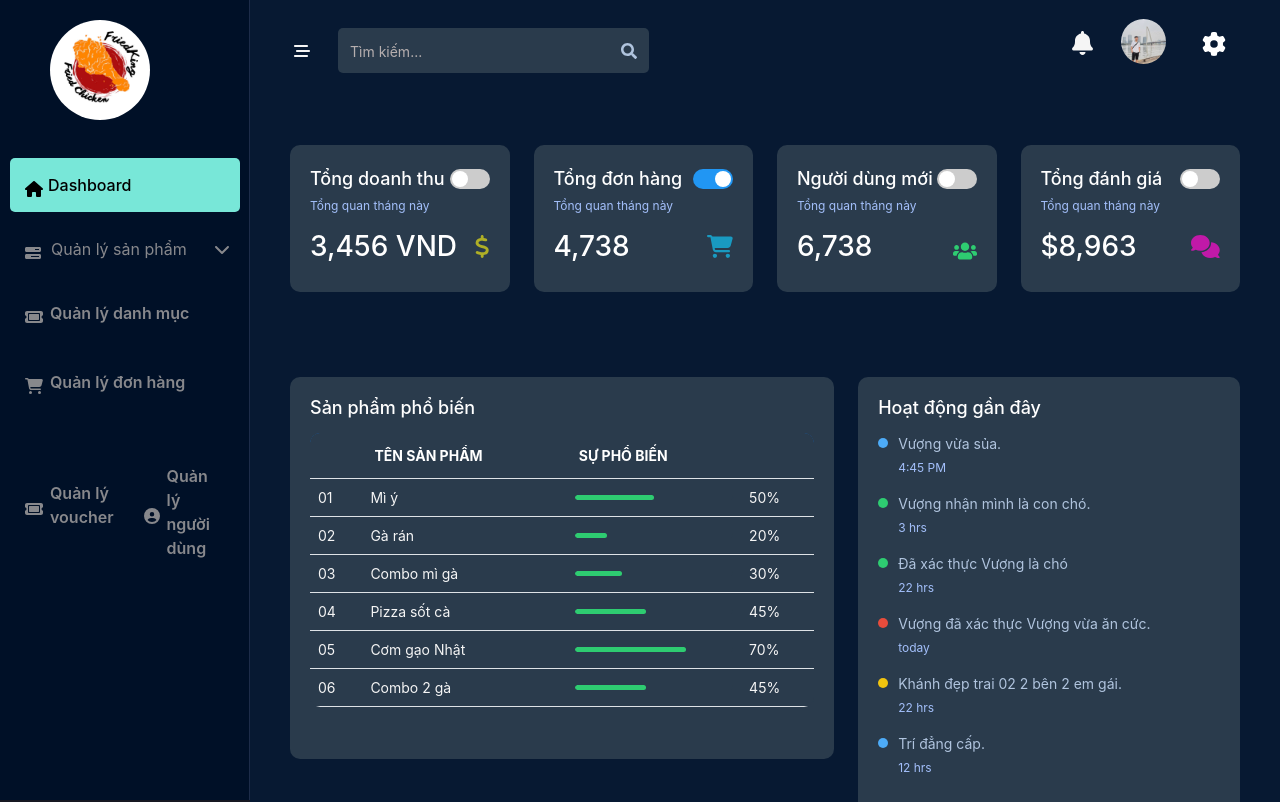
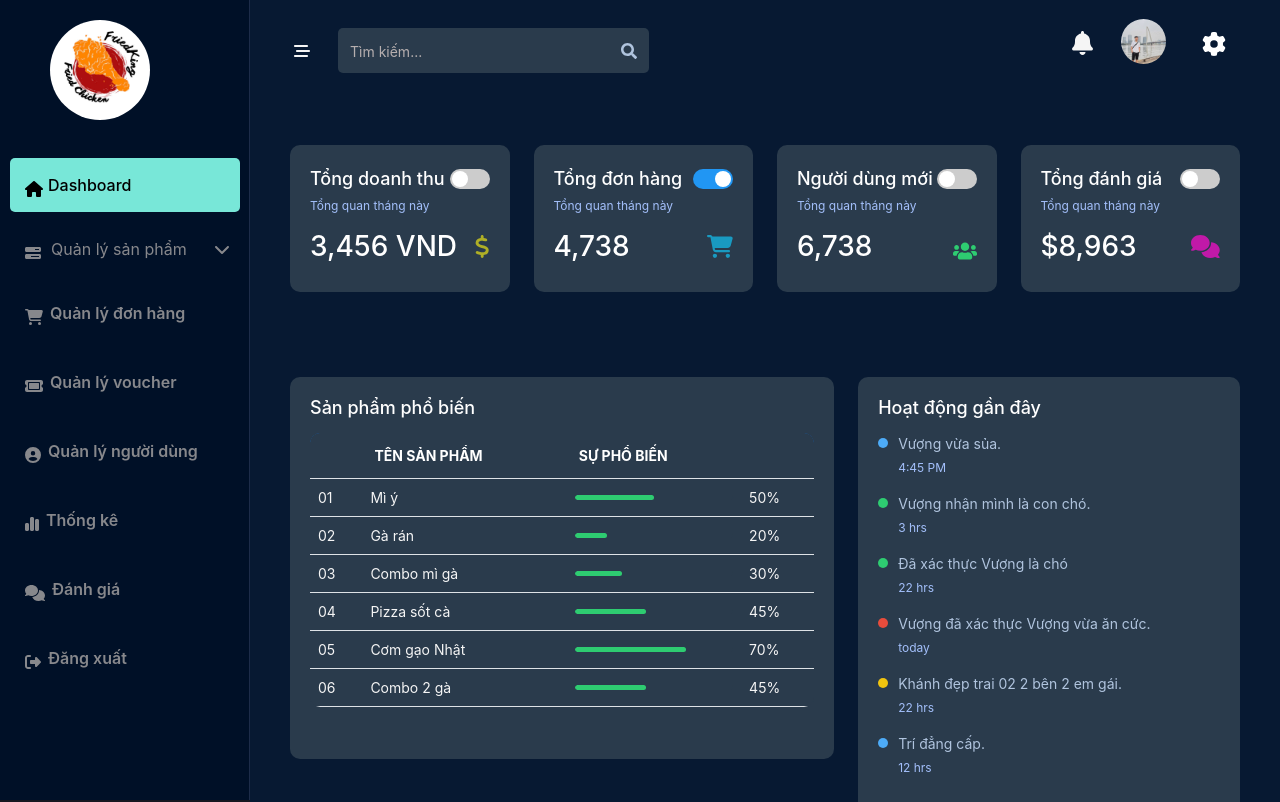
Before and after one commit to khanhhihi1/Fast-food, a Next.js app in the folder Font-end/my-app/: page /admin in a window 1280 px wide. Shown: the top 802 px of the page. Built offline with nearby package versions, Linux system fonts and the light colour scheme.

Commit message:
đã update component sidebar

```diff
--- /dev/null
+++ b/Font-end/my-app/app/admin/component/adminNavbar.tsx
@@ -0,0 +1 @@
+"use client";
--- /dev/null
+++ b/Font-end/my-app/app/admin/component/adminSideBar.tsx
@@ -0,0 +1,141 @@
+'use client';
+import React, { useState } from 'react';
+import { FontAwesomeIcon } from '@fortawesome/react-fontawesome';
+import {
+    faHouse, faBarsProgress, faCartShopping, faTicket, faCircleUser,
+    faChartSimple, faComments,
+    faChevronUp,
+    faChevronDown,
+    faRightFromBracket
+} from '@fortawesome/free-solid-svg-icons';
+import Link from 'next/link';
+import '../admin.css';
+import { motion, AnimatePresence } from 'framer-motion';
+
+
+export default function AdminSideBar() {
+    const [collapsed, setCollapsed] = useState(false);
+    const [openProductMenu, setOpenProductMenu] = useState(false);
+    return (
+        <div className={`sidebar ${collapsed ? 'collapsed' : ''}`}>
+                    <h3 className="text-center">
+                        <img
+                            className="rounded-circle"
+                            src="/logo-admin.jpg"
+                            style={{ width: '100px', height: '100px', marginLeft: 50 }}
+                            alt="Logo"
+                        />
+                    </h3>
+                    <div className="navbar">
+                        <div className="nav-item">
+                            <div className="nav-link1">
+                                <FontAwesomeIcon icon={faHouse} style={{ marginTop: '8px', marginLeft: '5px' }} />
+                                <Link href="/admin">Dashboard</Link>
+                            </div>
+                            <div
+                                className="nav-link flex items-center justify-between text-gray-700 hover:text-blue-600 cursor-pointer transition"
+                                onClick={() => setOpenProductMenu(!openProductMenu)}
+                            >
+                                <div className="flex items-center gap-2">
+                                    <FontAwesomeIcon style={{ marginTop: '8px', marginLeft: '5px', color: 'rgb(135, 136, 140)' }} icon={faBarsProgress} />
+                                    <span style={{ marginLeft: '2px', color: 'rgb(135, 136, 140)' }}>Quản lý sản phẩm</span>
+                                </div>
+                                <FontAwesomeIcon style={{ color: 'rgb(135, 136, 140)' }} icon={openProductMenu ? faChevronUp : faChevronDown} />
+                            </div>
+
+                            <AnimatePresence>
+                                {openProductMenu && (
+                                    <motion.div
+                                        initial={{ height: 0, opacity: 0 }}
+                                        animate={{ height: 'auto', opacity: 1 }}
+                                        exit={{ height: 0, opacity: 0 }}
+                                        transition={{ duration: 0.3 }}
+                                        className="ml-6 overflow-hidden"
+                                    >
+                                        <div className="submenu space-y-1 mt-2">
+                                            <Link
+                                                href="/admin/productAdmin"
+                                                className="nav-link2"
+                                            >
+                                                Sản phẩm đang bán
+                                            </Link>
+                                            <Link
+                                                href="/admin/productAdmin/add"
+                                                className="nav-link2"
+                                            >
+                                                Sản phẩm ngưng bán
+                                            </Link>
+                                            <Link
+                                                href="/admin/productCategory"
+                                                className="nav-link2"
+                                            >
+                                                Danh mục sản phẩm
+                                            </Link>
+                                        </div>
+                                    </motion.div>
+                                )}
+                            </AnimatePresence>
+
+                            <div className="nav-link">
+                                <FontAwesomeIcon
+                                    icon={faCartShopping}
+                                    style={{ marginTop: '8px', marginLeft: '5px', color: 'rgb(135, 136, 140)' }}
+                                />
+                                <Link style={{ marginLeft: '2px', color: 'rgb(135, 136, 140)' }} href="#">
+                                    Quản lý đơn hàng
+                                </Link>
+                            </div>
+
+                            <div className="nav-link">
+                                <FontAwesomeIcon
+                                    icon={faTicket}
+                                    style={{ marginTop: '8px', marginLeft: '5px', color: 'rgb(135, 136, 140)' }}
+                                />
+                                <Link style={{ marginLeft: '2px', color: 'rgb(135, 136, 140)' }} href="#">
+                                    Quản lý voucher
+                                </Link>
+                            </div>
+
+                            <div className="nav-link">
+                                <FontAwesomeIcon
+                                    icon={faCircleUser}
+                                    style={{ marginTop: '8px', marginLeft: '5px', color: 'rgb(135, 136, 140)' }}
+                                />
+                                <Link style={{ marginLeft: '2px', color: 'rgb(135, 136, 140)' }} href="#">
+                                    Quản lý người dùng
+                                </Link>
+                            </div>
+
+                            <div className="nav-link">
+                                <FontAwesomeIcon
+                                    icon={faChartSimple}
+                                    style={{ marginTop: '8px', marginLeft: '5px', color: 'rgb(135, 136, 140)' }}
+                                />
+                                <Link style={{ marginLeft: '2px', color: 'rgb(135, 136, 140)' }} href="#">
+                                    Thống kê
+                                </Link>
+                            </div>
+
+                            <div className="nav-link">
+                                <FontAwesomeIcon
+                                    icon={faComments}
+                                    style={{ marginTop: '8px', marginLeft: '5px', color: 'rgb(135, 136, 140)' }}
+                                />
+                                <Link style={{ marginLeft: '2px', color: 'rgb(135, 136, 140)' }} href="#">
+                                    Đánh giá
+                                </Link>
+                            </div>
+
+                            <div className="nav-link">
+                                <FontAwesomeIcon
+                                    icon={faRightFromBracket}
+                                    style={{ marginTop: '8px', marginLeft: '5px', color: 'rgb(135, 136, 140)' }}
+                                />
+                                <Link style={{ marginLeft: '2px', color: 'rgb(135, 136, 140)' }} href="#">
+                                    Đăng xuất
+                                </Link>
+                            </div>
+                        </div>
+                    </div>
+                </div>)
+}
--- a/Font-end/my-app/app/admin/page.tsx
+++ b/Font-end/my-app/app/admin/page.tsx
@@ -15,8 +15,8 @@ import { Doughnut } from 'react-chartjs-2';
 import { Chart as ChartJS, ArcElement, Tooltip, Legend } from 'chart.js';
 import './admin.css';
 import { motion, AnimatePresence } from 'framer-motion';
+import AdminSideBar from './component/adminSideBar';
 ChartJS.register(ArcElement, Tooltip, Legend);
-
 const useDarkMode = () => {
     const [isDarkMode, setIsDarkMode] = useState(() => {
         if (typeof window !== 'undefined') {
@@ -73,7 +73,7 @@ export default function ShowAdmin() {
     return (
         <div className="d-flex">
             {/* Sidebar */}
-            <div className={`sidebar ${collapsed ? 'collapsed' : ''}`}>
+            {/* <div className={`sidebar ${collapsed ? 'collapsed' : ''}`}>
                 <h3 className="text-center">
                     <img
                         className="rounded-circle"
@@ -191,7 +191,8 @@ export default function ShowAdmin() {
 
                     </div>
                 </div>
-            </div>
+            </div> */}
+          <AdminSideBar />
 
             {/* Main Content */}
             <Container fluid className={`content w-100 container-content ${collapsed ? 'collapsed-content' : ''}`}>
--- a/Font-end/my-app/app/admin/productActive/page.tsx
+++ b/Font-end/my-app/app/admin/productActive/page.tsx
@@ -21,6 +21,8 @@ import useDarkMode from "../useDarkMode/page";
 import Offcanvas from 'react-bootstrap/Offcanvas';
 import { FaSearch } from "react-icons/fa";
 import { AnimatePresence, motion } from "framer-motion";
+import AdminSideBar from '../component/adminSideBar';
+
 
 export default function ShowAdmin() {
     interface PostType {
@@ -114,7 +116,7 @@ export default function ShowAdmin() {
     return (
         <>
             <div className="d-flex dark-mode">
-                <div className={`sidebar ${collapsed ? 'collapsed' : ''}`}>
+                {/* <div className={`sidebar ${collapsed ? 'collapsed' : ''}`}>
                     <h3 className="text-center">
                         <img
                             className="rounded-circle"
@@ -234,7 +236,9 @@ export default function ShowAdmin() {
                             </div>
                         </div>
                     </div>
-                </div>
+                </div> */}
+                <AdminSideBar />
+
                 <Container fluid className={`content w-100 container-content ${collapsed ? 'collapsed-content' : ''}`}>
                     <Navbar className="navbar" style={{ marginRight: '10px' }}>
                         <Container fluid className="container-fluid">
--- a/Font-end/my-app/app/admin/productHidden/page.tsx
+++ b/Font-end/my-app/app/admin/productHidden/page.tsx
@@ -21,6 +21,8 @@ import useDarkMode from "../useDarkMode/page";
 import Offcanvas from 'react-bootstrap/Offcanvas';
 import { FaSearch } from "react-icons/fa";
 import { AnimatePresence, motion } from "framer-motion";
+import AdminSideBar from '../component/adminSideBar';
+
 
 export default function ShowAdmin() {
     interface PostType {
@@ -114,7 +116,7 @@ export default function ShowAdmin() {
     return (
         <>
             <div className="d-flex dark-mode">
-                <div className={`sidebar ${collapsed ? 'collapsed' : ''}`}>
+                {/* <div className={`sidebar ${collapsed ? 'collapsed' : ''}`}>
                     <h3 className="text-center">
                         <img
                             className="rounded-circle"
@@ -234,7 +236,8 @@ export default function ShowAdmin() {
                             </div>
                         </div>
                     </div>
-                </div>
+                </div> */}
+                <AdminSideBar />
                 <Container fluid className={`content w-100 container-content ${collapsed ? 'collapsed-content' : ''}`}>
                     <Navbar className="navbar" style={{ marginRight: '10px' }}>
                         <Container fluid className="container-fluid">
```
Also changed, not shown: 1 other file (tests, documents, lock files or other folders).
